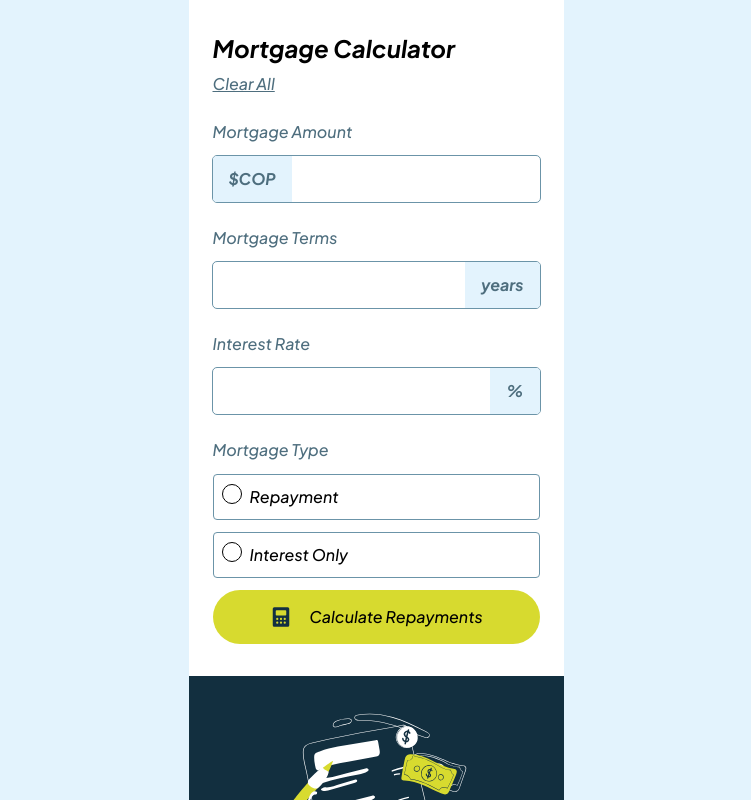
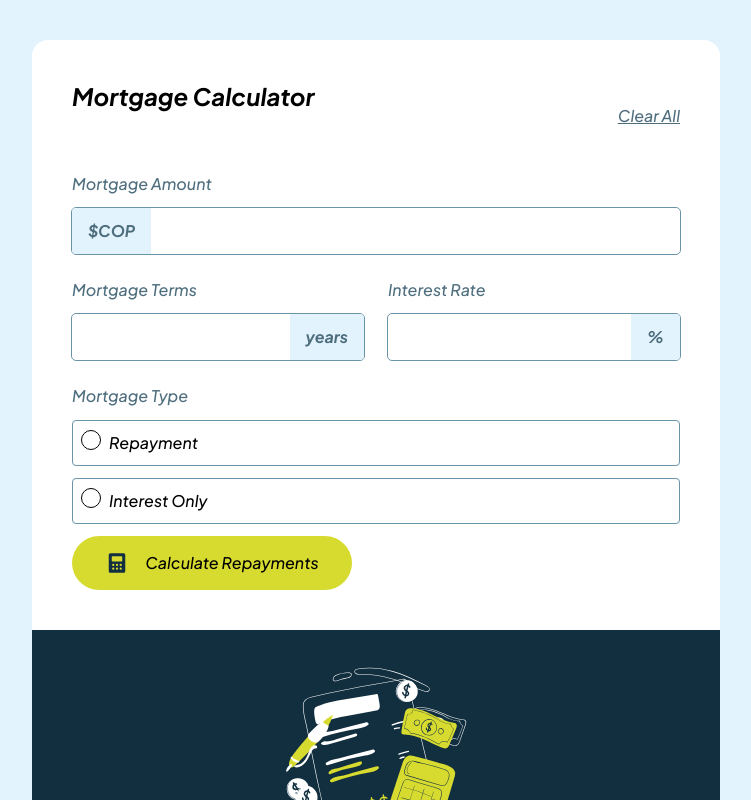
Before and after one commit to FelipeCastro-js/HipoSmart, a React (Vite) app: page / in a window 1280 px wide. Shown: the top 800 px of the page, without its empty margins (264-1015 px from the left). Built offline with nearby package versions, Linux system fonts and the light colour scheme.

Commit message:
style: design for tablet view

```diff
--- a/src/components/Button.tsx
+++ b/src/components/Button.tsx
@@ -6,7 +6,7 @@ export const Button = ({ styles = "" }: Props) => {
   return (
     <button
       type="submit"
-      className={`${styles} bg-Lime h-[54px] w-full rounded-full hover:bg-Lime/50 cursor-pointer flex items-center justify-center  gap-4`}
+      className={`${styles} bg-Lime h-[54px] w-full rounded-full hover:bg-Lime/50 cursor-pointer flex items-center justify-center  gap-4 md:w-[280px]`}
     >
       <img src="/public/assets/images/icon-calculator.svg" alt="" />
       <span>Calculate Repayments</span>
--- a/src/components/Calculator.tsx
+++ b/src/components/Calculator.tsx
@@ -6,7 +6,9 @@ interface Props {
 
 export const Calculator = ({ styles = "" }: Props) => {
   return (
-    <div className={`${styles} w-[375px]`}>
+    <div
+      className={`${styles}  md:max-w-[688px] md:my-10 md:rounded-2xl overflow-hidden`}
+    >
       <Form />
       <div>
         <Instructions />
--- a/src/components/Form.tsx
+++ b/src/components/Form.tsx
@@ -6,15 +6,21 @@ interface Props {
 
 export const Form = ({ styles = "" }: Props) => {
   return (
-    <div className={`${styles} bg-white px-6 py-8`}>
-      <h1 className="text-2xl font-bold mb-2">Mortgage Calculator</h1>
-      <button className="underline text-Slate-700 mb-6 cursor-pointer">
-        Clear All
-      </button>
+    <div className={`${styles} bg-white px-6 py-8 md:p-10`}>
+      <div className="md:flex md:justify-between md:items-center md:mb-5">
+        <h1 className="text-2xl font-bold mb-2 md:mb-10">
+          Mortgage Calculator
+        </h1>
+        <button className="underline text-Slate-700 mb-6 cursor-pointer md:mb-0">
+          Clear All
+        </button>
+      </div>
       <div className="flex flex-col gap-6 mb-6">
         <Input label="Mortgage Amount" unit="$COP" position="left" />
-        <Input label="Mortgage Terms" unit="years" />
-        <Input label="Interest Rate" unit="%" />
+        <div className=" md:flex md:gap-6 ">
+          <Input label="Mortgage Terms" unit="years" />
+          <Input label="Interest Rate" unit="%" />
+        </div>
       </div>
 
       <h2 className="text-Slate-700 mb-3">Mortgage Type</h2>
--- a/src/components/Input.tsx
+++ b/src/components/Input.tsx
@@ -12,7 +12,7 @@ export const Input = ({
   position = "right",
 }: Props) => {
   return (
-    <div className={`${styles}`}>
+    <div className={`${styles} md:w-full`}>
       <label className="mb-3 block text-Slate-700" htmlFor={label}>
         {label}
       </label>
```
